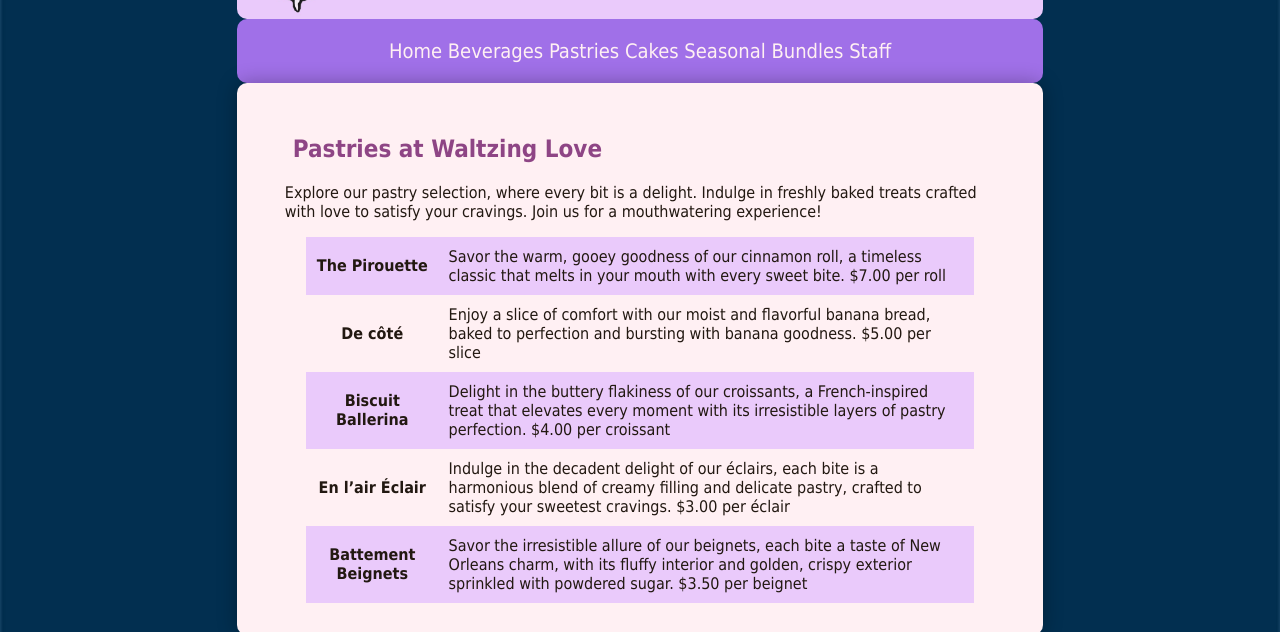
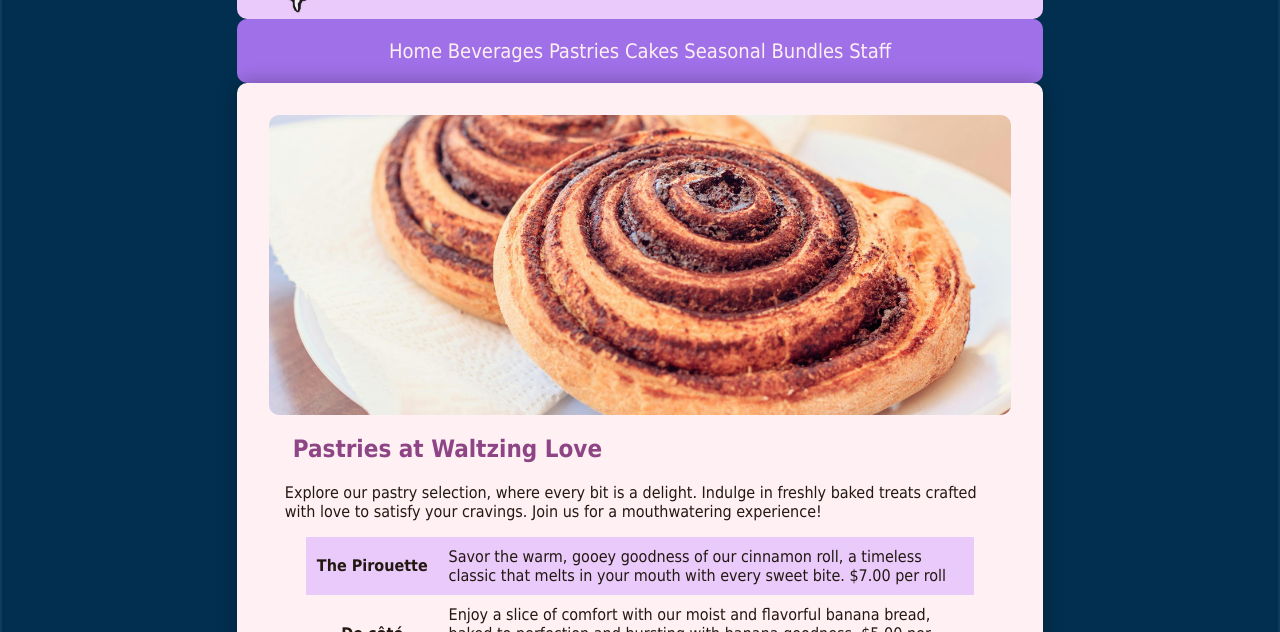
Before and after one commit to cnorred1/Waltzing-Love-Bakery, a plain HTML site: page pastries.html in a window 1280 px wide. Shown: the part 160-792 px from the top of the page. Drawn offline with Linux system fonts and the light colour scheme.

Commit message:
Finish pastries.html
Added the image at the top of the page to complete it

```diff
--- a/waltzinglove.css
+++ b/waltzinglove.css
@@ -121,6 +121,16 @@ img {
   border-radius: 10px;
 }
 
+#rollpastries {
+  height: 300px;
+  background-image: url("roll.jpg");
+  background-repeat: no-repeat;
+  background-size: cover;
+  background-position: center;
+  border-radius: 10px;
+}
+
+
 
 #mobile { display: inline; }
 
```
Also changed, not shown: cakes.html (+1 -1 lines), roll.jpg (added).
